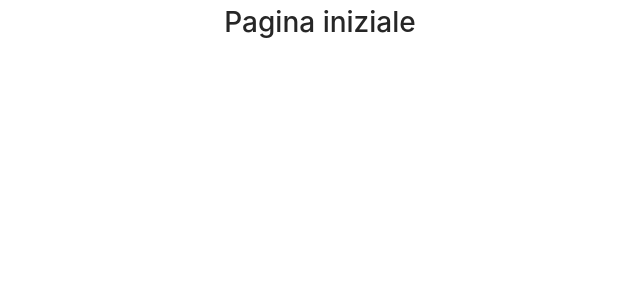
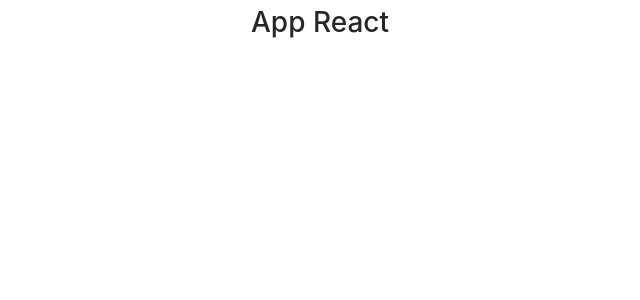
Before and after one commit to morozkodev/corso-react-avanzato, a React (Create React App) app: page / in a window 1280 px wide. Shown: the top 300 px of the page, without its empty margins (320-960 px from the left). Built offline with nearby package versions, Linux system fonts and the light colour scheme.

Commit message:
Configurazione app come function

```diff
--- a/src/App.js
+++ b/src/App.js
@@ -1,21 +1,13 @@
-import logo from './logo.svg';
+// esempio di uso di context
 import React from 'react';
 import './App.css';
 
-class App extends React.Component {
-
-	constructor(props) {
-		super( props );
-	}
-
-	render() {
-		return (
-			<div className="App">
-				<h1>Pagina iniziale</h1>
-			</div>
-		);
-	}
-
+function App (){
+    return (
+        <div className="App">
+            <h1>App React</h1>
+        </div>
+    )
 }
 
 export default App;
```
